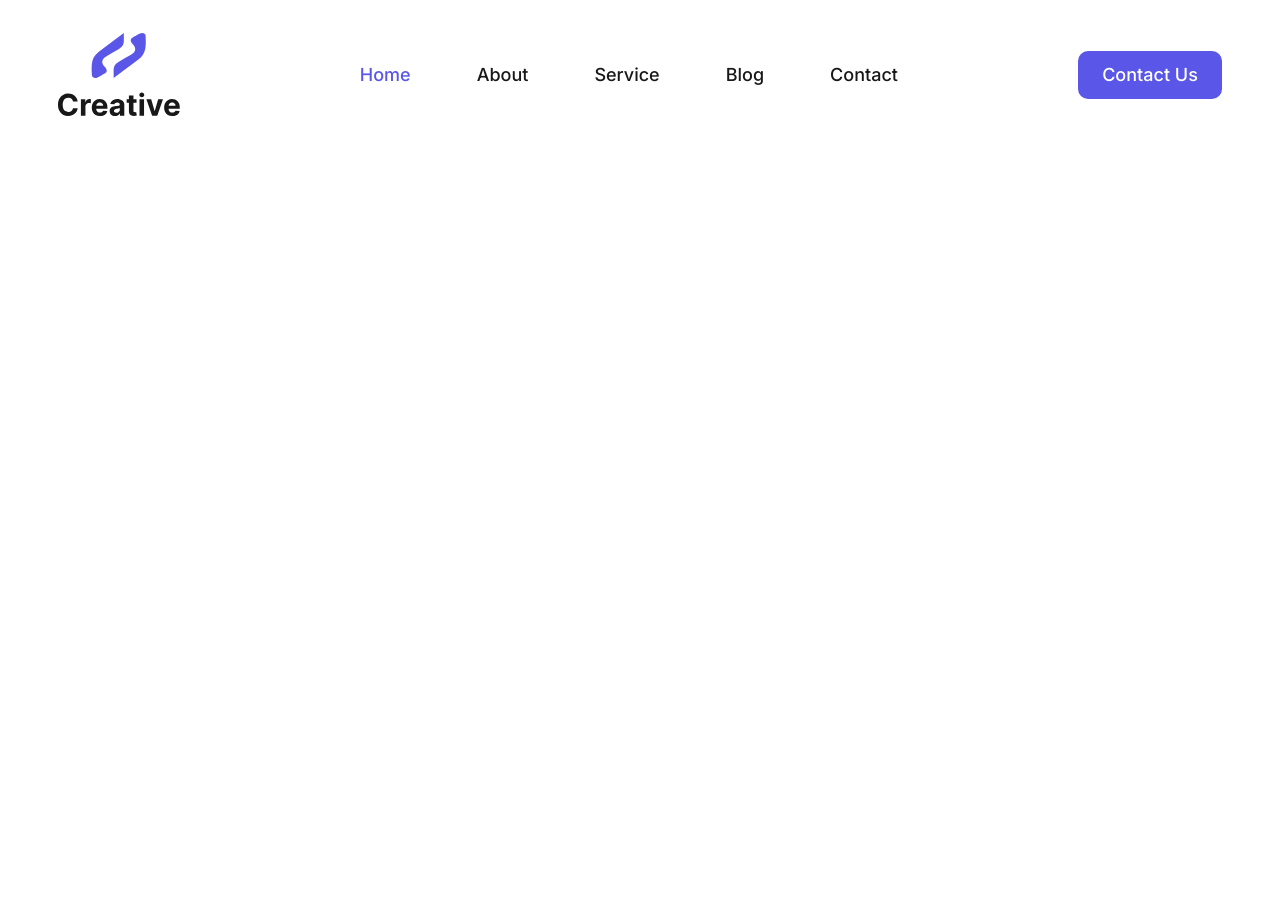
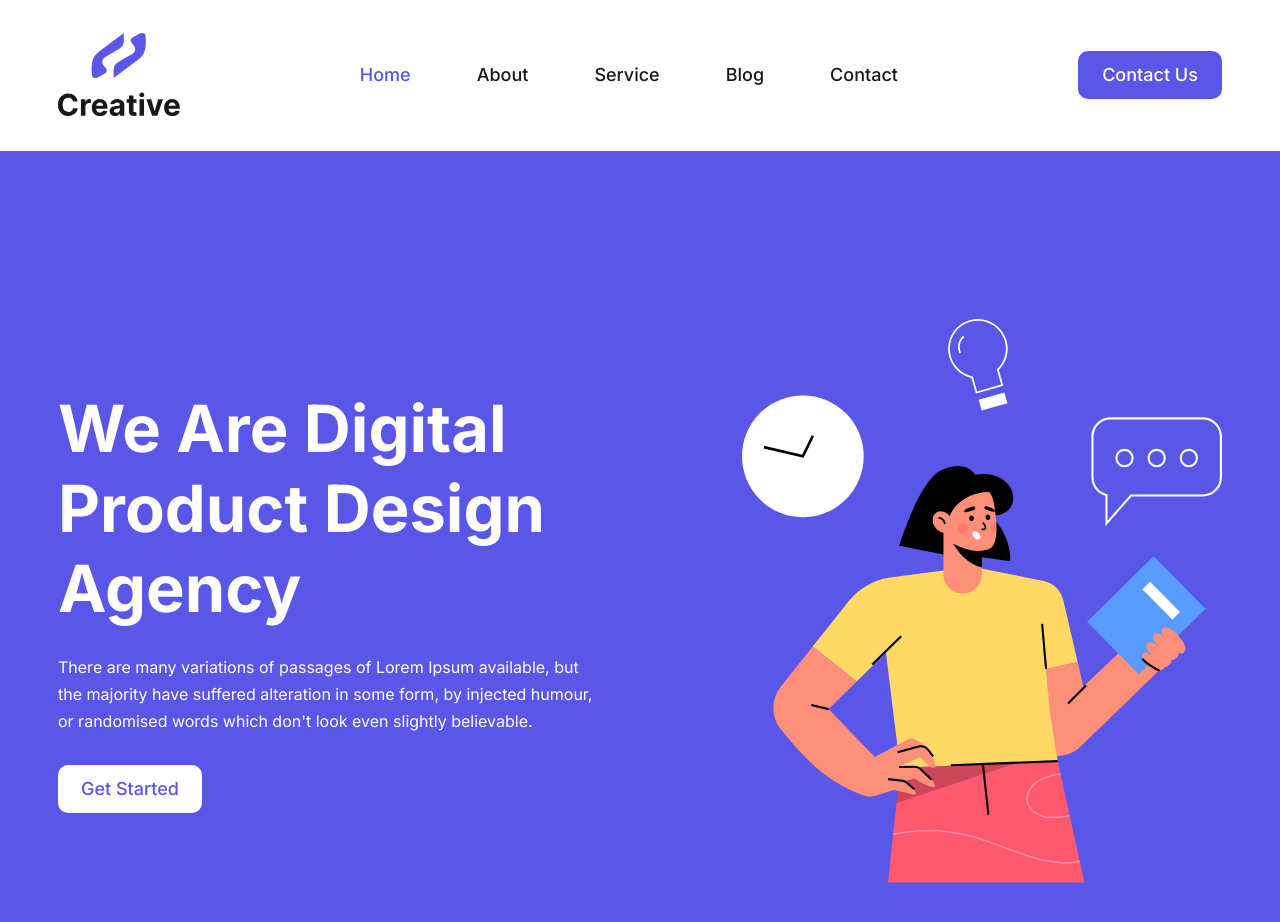
Before and after one commit to faysal-mahamud/creative-agency-landing, a plain HTML site: page index.html in a window 1280 px wide. Before the commit the page ends 800 px from the top, so only its background shows below. Drawn offline with Linux system fonts and the light colour scheme.

Commit message:
banner part

```diff
--- a/css/style.css
+++ b/css/style.css
@@ -154,3 +154,73 @@ p {
   color: #ffffff;
 }
 /* Header part end */
+
+/* Hero part start */
+.hero-section {
+  background-color: #5956E8;
+  min-height: 900px;
+  display: flex;
+  align-items: center;
+  padding: 80px 0;
+}
+
+.hero-row {
+  align-items: center;
+  justify-content: space-between;
+  row-gap: 48px;
+}
+
+.hero-text-wrap {
+  max-width: 542px;
+}
+
+.hero-title {
+  font-size: 65px;
+  font-weight: 700;
+  line-height: 80px;
+  color: #FFFEFE;
+  margin-bottom: 25px;
+}
+
+.hero-desc {
+  font-size: 16px;
+  font-weight: 400;
+  line-height: 27px;
+  color: #ffffff;
+  margin-bottom: 30px;
+}
+
+.btn-hero-white {
+  background-color: #ffffff;
+  color: #5956E8;
+  font-size: 18px;
+  font-weight: 500;
+  line-height: 22px;
+  min-width: 144px;
+  height: 48px;
+  border-radius: 10px;
+  display: inline-flex;
+  align-items: center;
+  justify-content: center;
+  padding: 13px 22px;
+  border: none;
+  transition: all linear 0.2s;
+}
+
+.btn-hero-white:hover {
+  background-color: #ffffff;
+  color: #4744d6;
+  transform: translateY(-2px);
+  box-shadow: 0 8px 24px rgba(0, 0, 0, 0.15);
+}
+
+.hero-image-col {
+  text-align: right;
+}
+
+.hero-illustration {
+  max-width: 480px;
+  width: 100%;
+  height: auto;
+}
+/* Hero part end */
--- a/index.html
+++ b/index.html
@@ -38,6 +38,25 @@
   </header>
   <!-- Header part end -->
 
+  <!-- Hero part start -->
+  <section id="home" class="hero-section">
+    <div class="container custom-container">
+      <div class="row hero-row">
+        <div class="col-lg-6">
+          <div class="hero-text-wrap">
+            <h1 class="hero-title">We Are Digital Product Design Agency</h1>
+            <p class="hero-desc">There are many variations of passages of Lorem Ipsum available, but the majority have suffered alteration in some form, by injected humour, or randomised words which don't look even slightly believable.</p>
+            <a href="#" class="btn-hero-white">Get Started</a>
+          </div>
+        </div>
+        <div class="col-lg-6 hero-image-col">
+          <img src="images/hero-illustration.svg" alt="Hero Illustration" class="hero-illustration">
+        </div>
+      </div>
+    </div>
+  </section>
+  <!-- Hero part end -->
+
 
   <script src="js/bootstrap.bundle.min.js"></script>
 </body>
```
